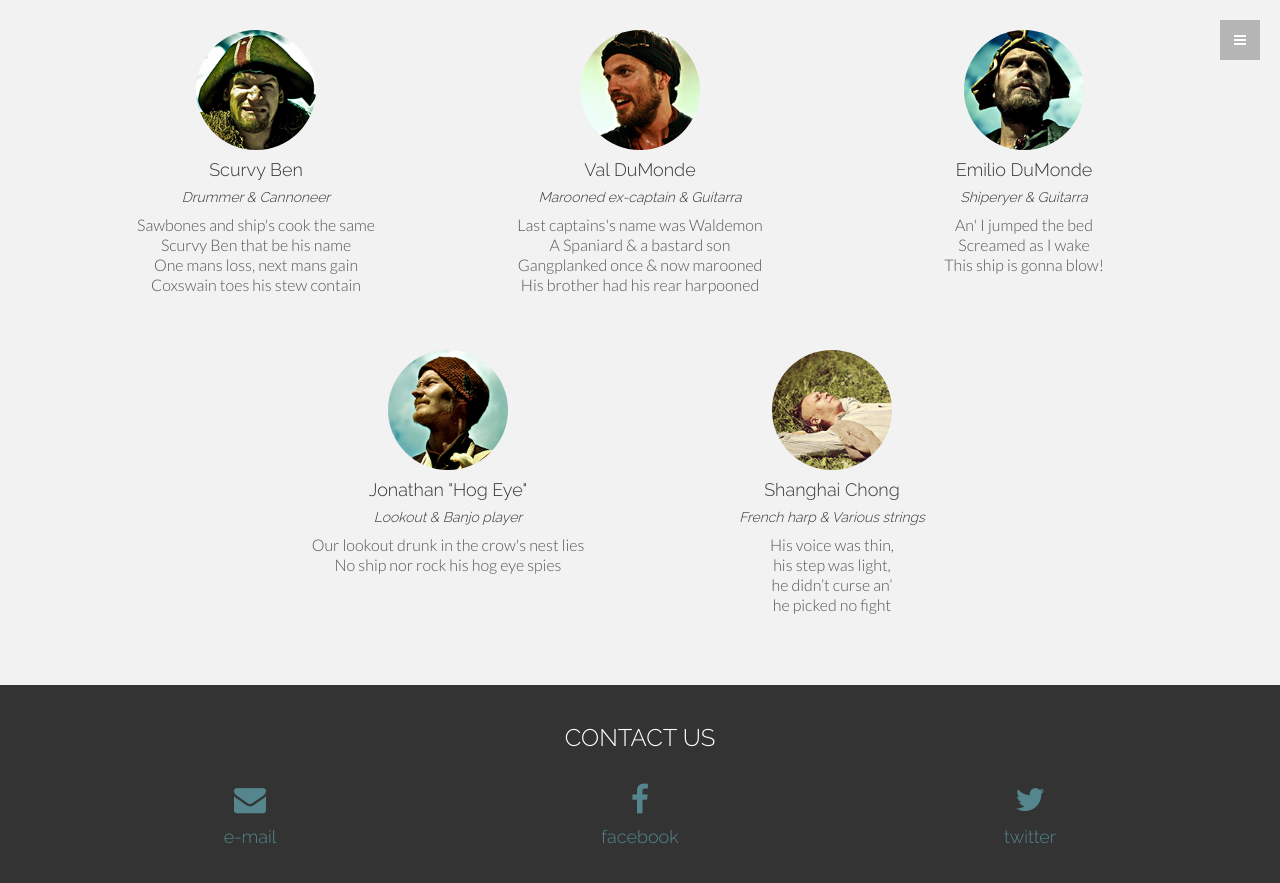
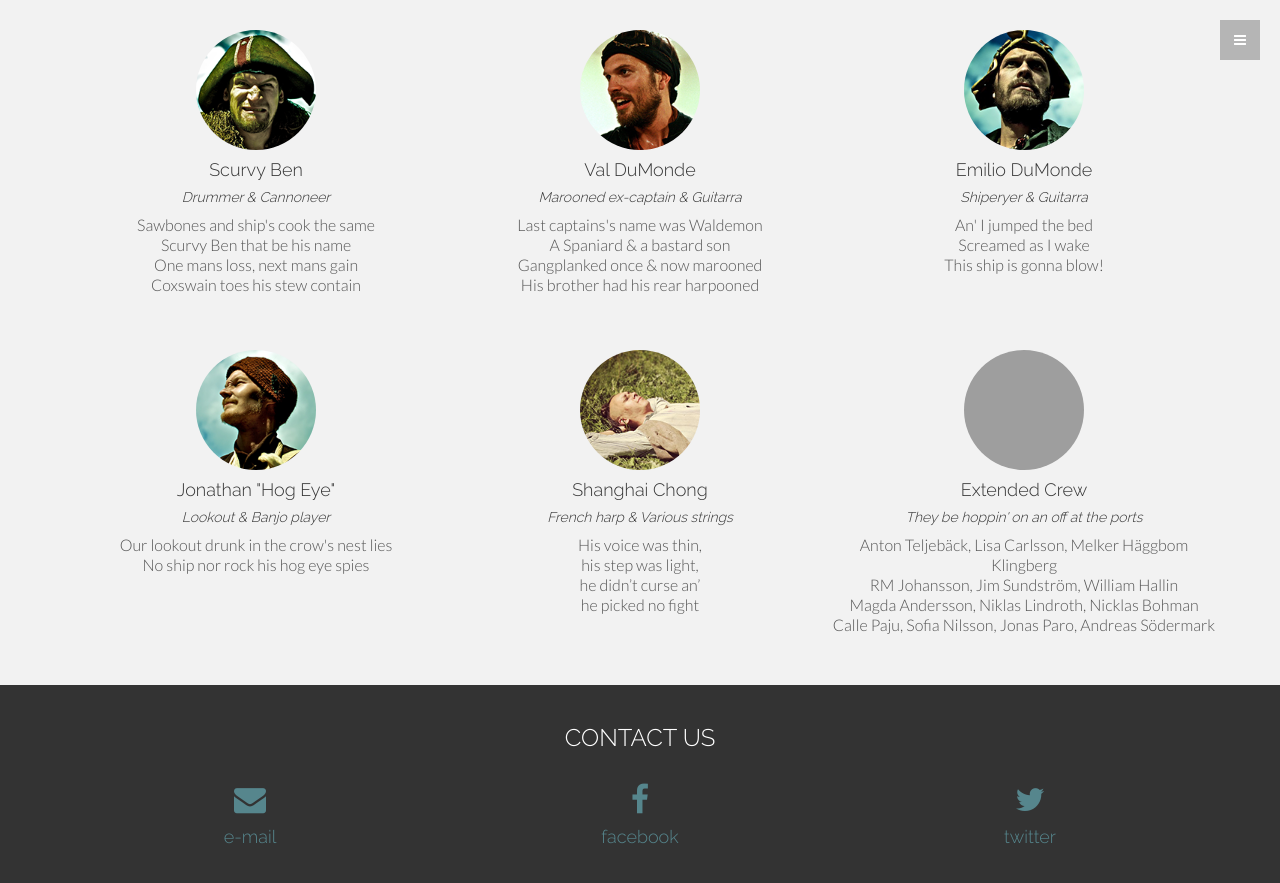
Before and after one commit to danielwerthen/yebanished, a Jekyll site: the page built from index.html, in a window 1280 px wide and 900 px high, scrolled down 3750 px. Shown: the top 883 px of the window. Built offline with Jekyll 4.4.1, drawn with Linux system fonts in a browser that asks for light colours; grey boxes are pictures that could not be loaded.

Commit message:
Update crew.yml
Added extended crew component

```diff
--- a/_data/crew.yml
+++ b/_data/crew.yml
@@ -88,3 +88,12 @@
           - his step was light,
           - he didn’t curse an’
           - he picked no fight
+
+- image: extendeds.jpg
+  name: Extended Crew
+  tagline: They be hoppin' on an off at the ports
+  poetry:
+          - Anton Teljebäck, Lisa Carlsson, Melker Häggbom Klingberg
+          - RM Johansson, Jim Sundström, William Hallin
+          - Magda Andersson, Niklas Lindroth, Nicklas Bohman
+          - Calle Paju, Sofia Nilsson, Jonas Paro, Andreas Södermark
```
